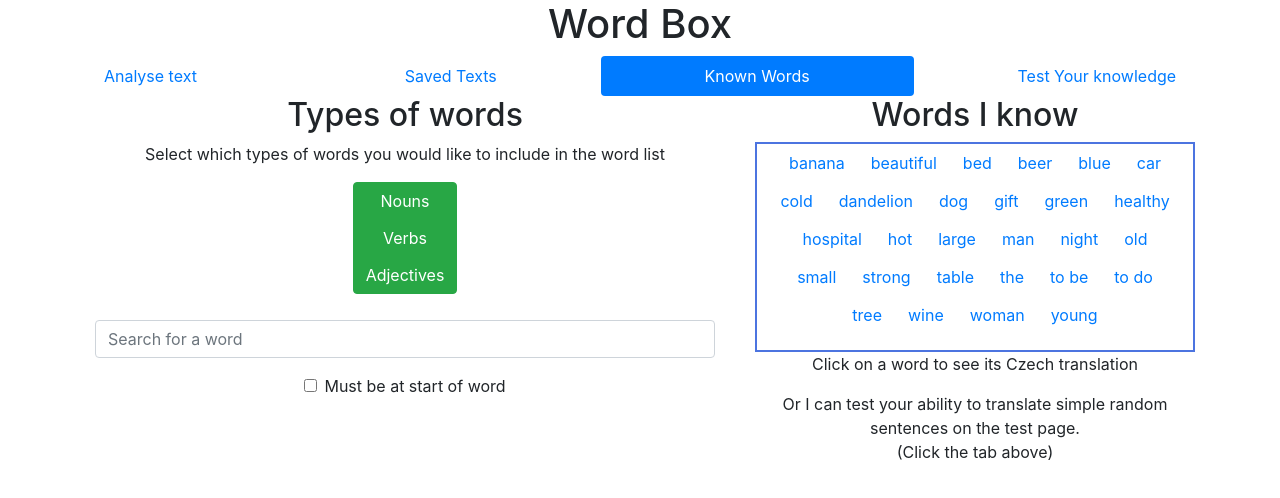
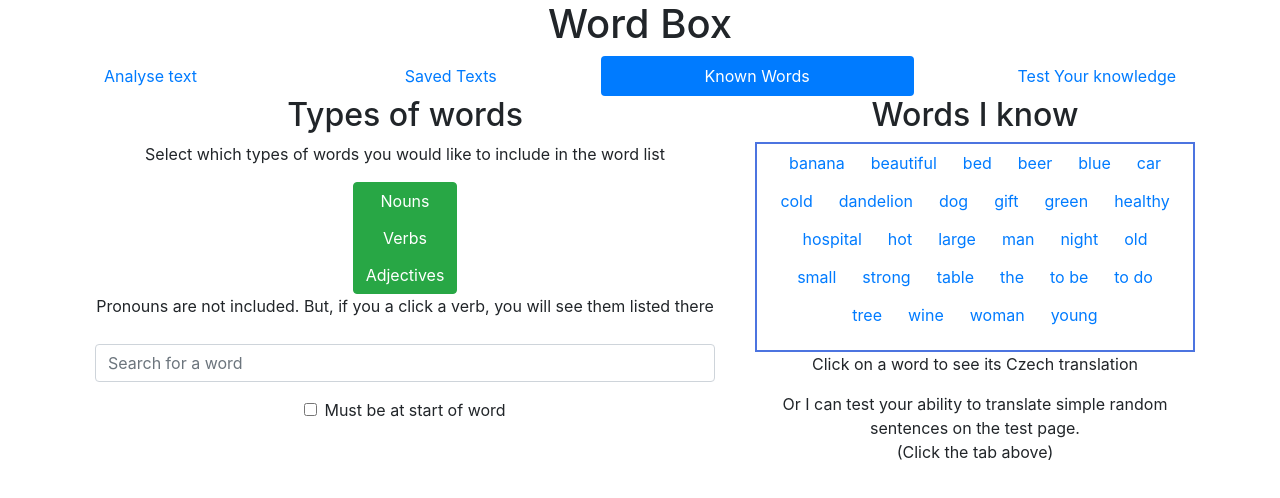
Before and after one commit to tommcandrew/Word-Box, a React (Create React App) app: page / in a window 1280 px wide. Both pictures are taken after a click on the tab "Known Words". Shown: the top 498 px of the page. Built offline with nearby package versions, Linux system fonts and the light colour scheme.

Commit message:
inform user: pronouns are not listed in wordlist

```diff
--- a/src/Components/WordListCheckbox.js
+++ b/src/Components/WordListCheckbox.js
@@ -21,6 +21,7 @@ const WordListCheckbox = (props) => {
               <Button variant={verbsBtn} onClick={()=>props.click('Verbs')} >Verbs</Button>
               <Button variant={adjBtn}  onClick={()=>props.click('Adjectives')}>Adjectives</Button>
             </ButtonGroup>
+            <p>Pronouns are not included. But, if you a click a verb, you will see them listed there</p>
             <p></p>
             <Form>
               <Form.Group>
```
